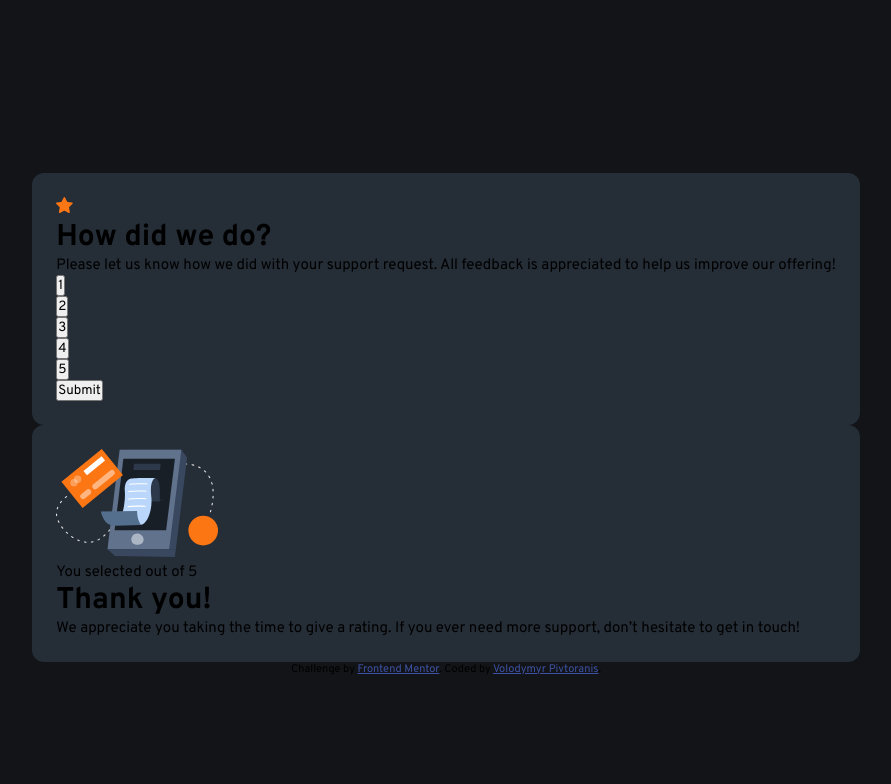
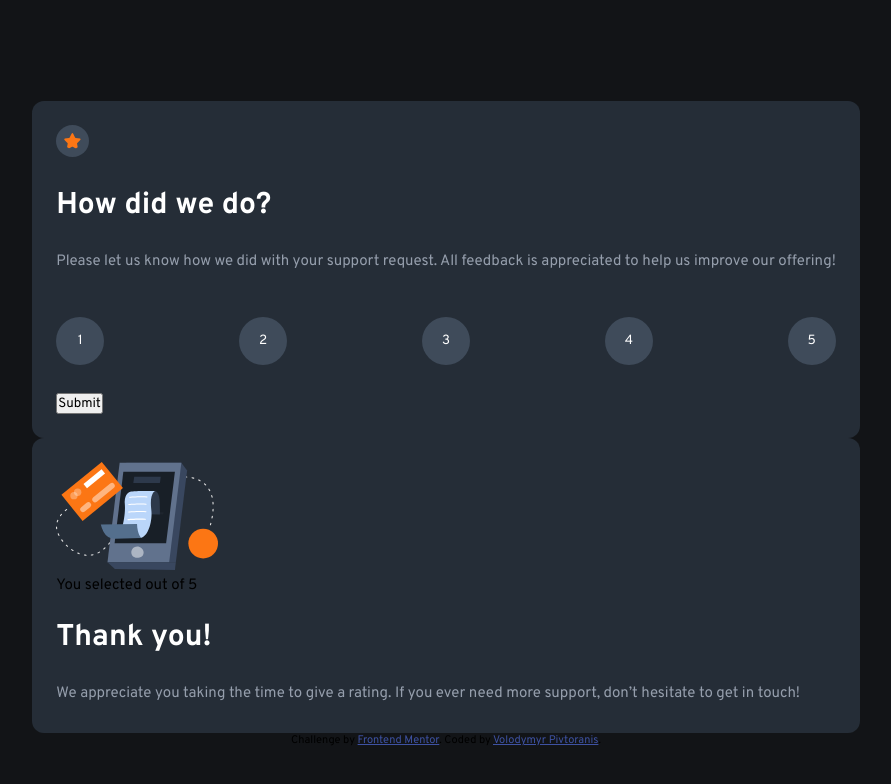
Before and after one commit to PivtoranisV/interactive-rating-component-main, a plain HTML site: page index.html in a window 1280 px wide. Shown: the whole page, without its empty margins (194-1085 px from the left). Drawn offline with Linux system fonts and the light colour scheme.

Commit message:
Added style to the text and buttons

```diff
--- a/index.css
+++ b/index.css
@@ -33,6 +33,53 @@ ul {
     border-radius: 12px;
 }
 
+.rating__img {
+    background-color: hsl(213, 18%, 30%);
+    padding: 0.5rem;
+    border-radius: 50%;
+}
+
+.rating__h1,
+.thank-you__h1 {
+    color: hsl(0, 0%, 100%);
+    margin: 1.5rem 0;
+
+}
+
+.thank-you__text,
+.rating__text {
+    color: hsl(217, 12%, 63%);
+    line-height: 1.8rem;
+}
+
+.btn_numbers {
+    display: flex;
+    align-items: center;
+    justify-content: space-between;
+    flex-wrap: wrap;
+    margin: 2.5rem 0 1.8rem 0;
+}
+
+.btn_number {
+    background-color: hsl(213, 18%, 30%);
+    color: hsl(0, 0%, 100%);
+    width: 3rem;
+    height: 3rem;
+    padding: 0.5rem;
+    border-radius: 50%;
+    border: none;
+    cursor: pointer;
+    transition: 0.3s;
+}
+
+.btn_number:hover {
+    background-color: hsl(25, 97%, 53%);
+}
+
+.btn_number:focus {
+    background-color: hsl(217, 12%, 63%);
+}
+
 .attribution {
     font-size: 11px;
     text-align: center;
```
